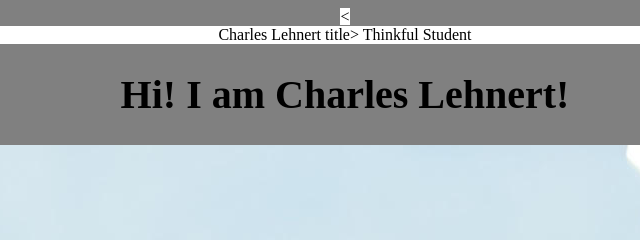
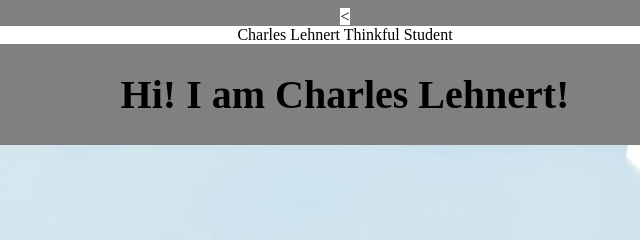
Before and after one commit to CharlesLehnert/CharlesLehnert-port, a plain HTML site: page index.html in a window 1280 px wide. Shown: the top 240 px of the page, 295-935 px from the left. Drawn offline with Linux system fonts and the light colour scheme.

Commit message:
Update index.html

```diff
--- a/index.html
+++ b/index.html
@@ -10,8 +10,7 @@
 
 
   <header>
-  Charles Lehnert
- title> Thinkful Student </title>
+  Charles Lehnert Thinkful Student
   </header>
   </head>
   </con>
```
